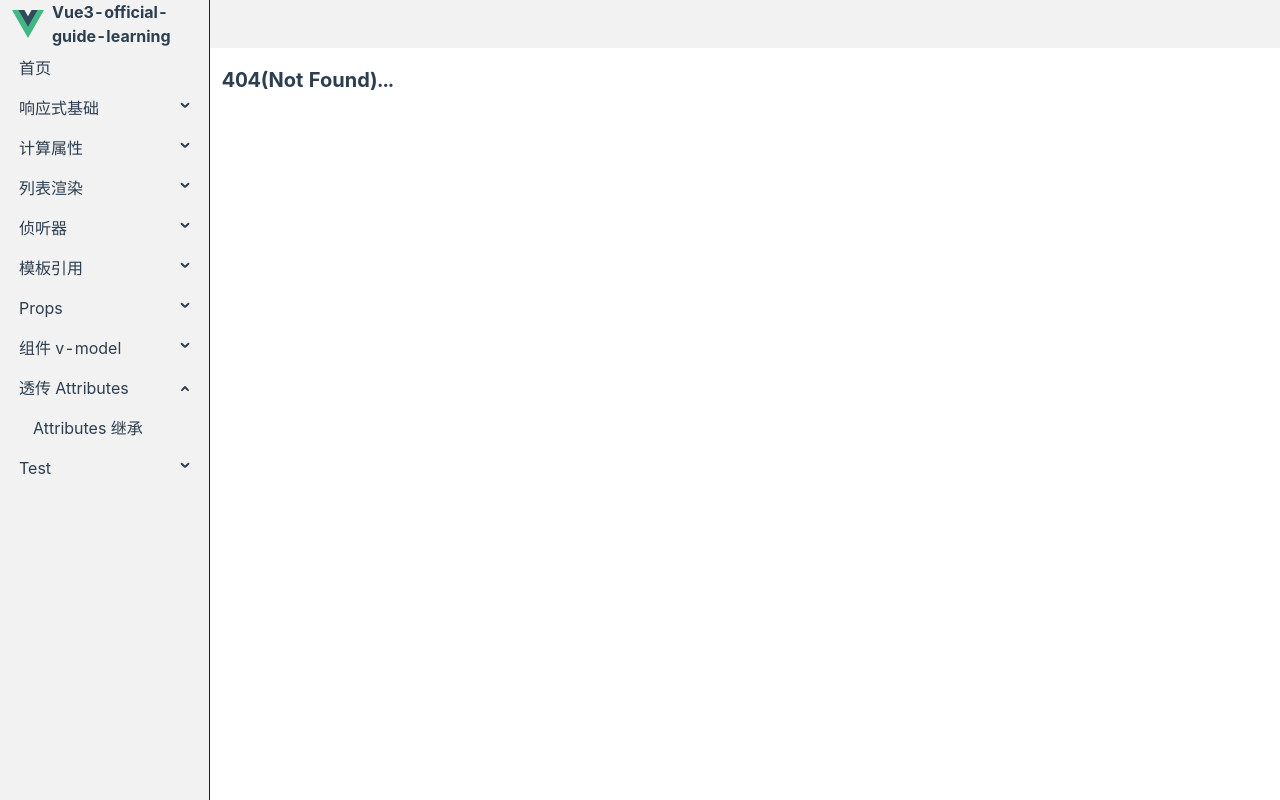
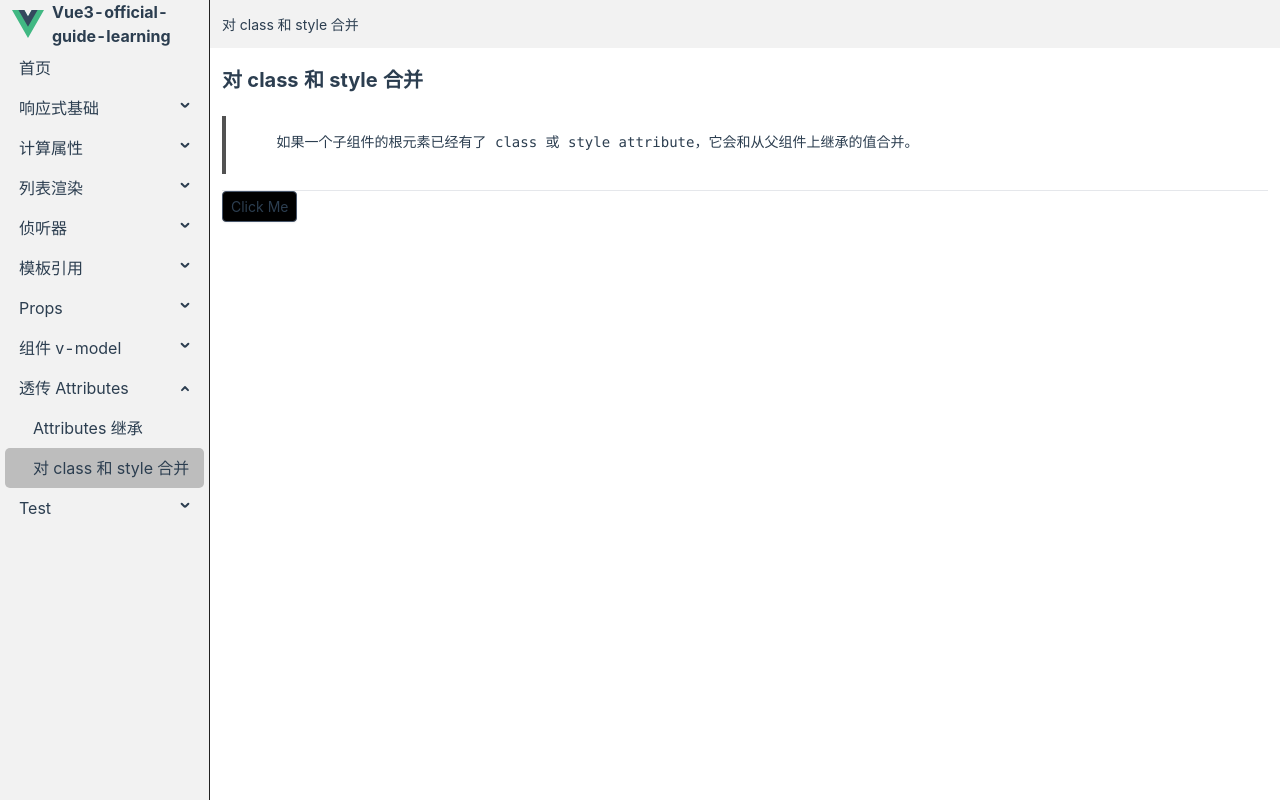
Before and after one commit to yuanlee301415/vue3-official-guide-learning, a Vue app: page /attrs/class-and-style-merging in a window 1280 px wide. Before the commit this address had no page. Built offline with nearby package versions, Linux system fonts and the light colour scheme.

Commit message:
透传 Attributes》对 class 和 style 合并

```diff
--- a/src/router/routes/modules/attrs.js
+++ b/src/router/routes/modules/attrs.js
@@ -15,6 +15,13 @@ const ATTRS_ROUTE = {
         title: 'Attributes 继承',
       },
     },
+    {
+      path: 'class-and-style-merging',
+      component: () => import('@/views/attrs/class-and-style-merging.vue'),
+      meta: {
+        title: '对 class 和 style 合并',
+      },
+    },
   ],
 }
 
--- /dev/null
+++ b/src/views/attrs/ButtonB.vue
@@ -0,0 +1,7 @@
+<script setup></script>
+
+<template>
+  <button class="btn">Click Me</button>
+</template>
+
+<style scoped lang="less"></style>
--- /dev/null
+++ b/src/views/attrs/class-and-style-merging.vue
@@ -0,0 +1,17 @@
+<script setup>
+import ButtonB from './ButtonB.vue'
+</script>
+
+<template>
+  <div>
+    <h1>对 class 和 style 合并</h1>
+    <pre>
+      如果一个子组件的根元素已经有了 class 或 style attribute，它会和从父组件上继承的值合并。
+    </pre>
+
+    <hr />
+    <ButtonB class="large" />
+  </div>
+</template>
+
+<style scoped lang="less"></style>
```
